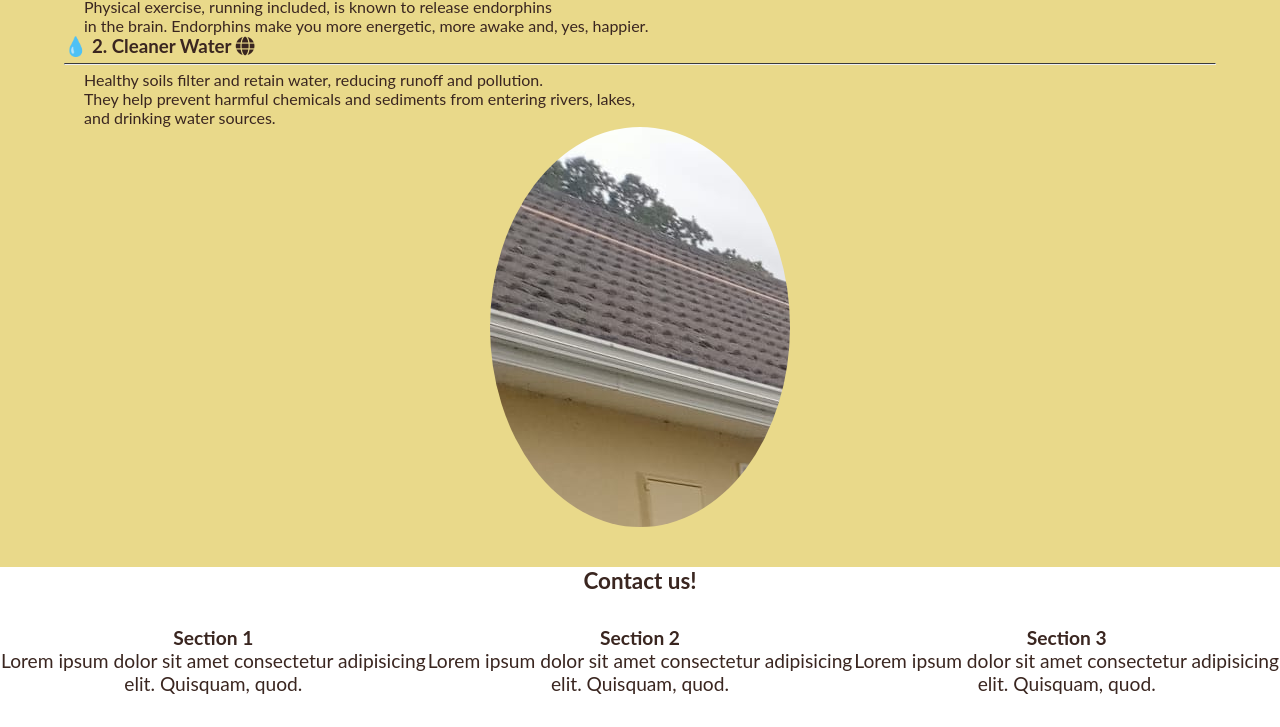
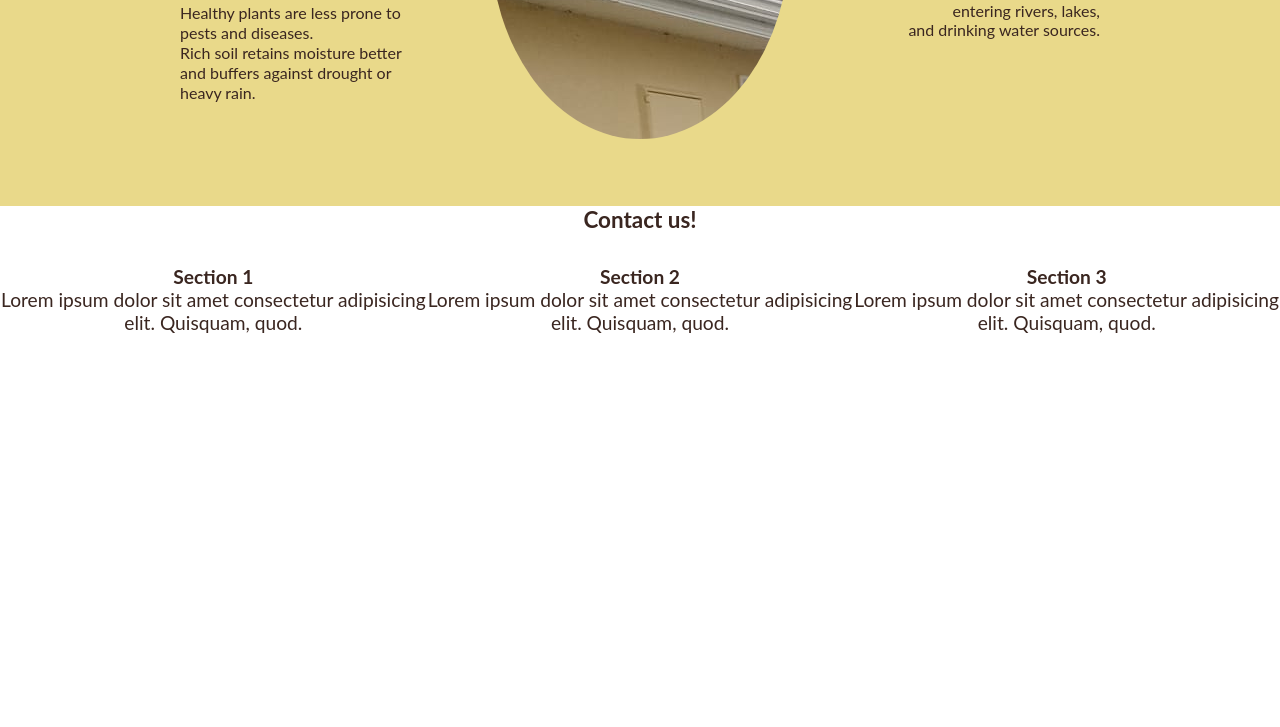
Before and after one commit to pio-o-connell/Individual, a plain HTML site: page index.html in a window 1280 px wide. Shown: the part 434-1161 px from the top of the page. After the commit the page ends 800 px from the top, so only its background shows below. Drawn offline with nearby package versions, Linux system fonts and the light colour scheme; a web font is replaced by a local one.

Commit message:
Add responsive parts to main page content

```diff
--- a/assets/css/style.css
+++ b/assets/css/style.css
@@ -174,6 +174,7 @@ main {
     width:90vw;
     margin-bottom:20px;
     border-radius:50%;
+  /* move right */
 
     /* For bigger phones */
     max-width:300px;
@@ -230,7 +231,21 @@ footer {
         margin-top: 79px;
     }
 
+      /* Reasons section */
+    #benefits-ecosystem,
+    #benefits-pets-humans {
+        display: flex;
+        flex-direction: column;
+        width: 100%;
+    }
+    #benefits-ecosystem>div,
+    #benefits-pets-humans>div {
+        width: 75%;
+    }
 
+    #benefits-pets-humans>div {
+        text-align: end;
+        align-self: flex-end
 
 }
 
@@ -240,3 +255,31 @@ footer {
         border-bottom: 1px solid #3a3a3a;
     }
 }
+
+@media screen and (min-width: 1200px) {
+    /* Reasons section */
+    #benefits {
+        display: flex;
+        flex-direction: row;
+    }
+
+    #benefits > div {
+        flex: 1;
+    }
+
+    #benefits-image {
+        order: 0
+    }
+
+    #benefits-pets-humans {
+        order: 1;
+    }
+
+    #benefits-pets-humans > div {
+        align-self: flex-start;
+    }
+
+    #benefits-ecosystem > div {
+        align-self: flex-end;
+    }
+}
```
